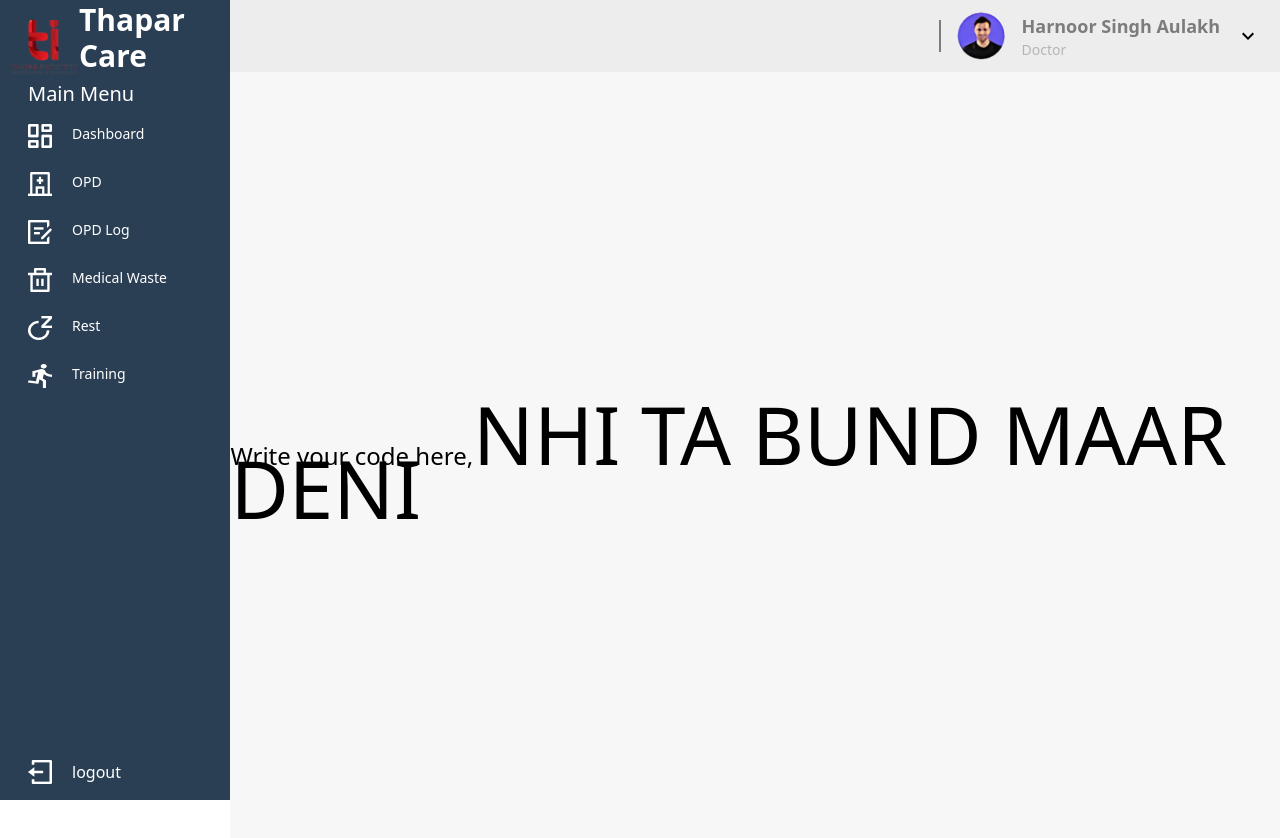
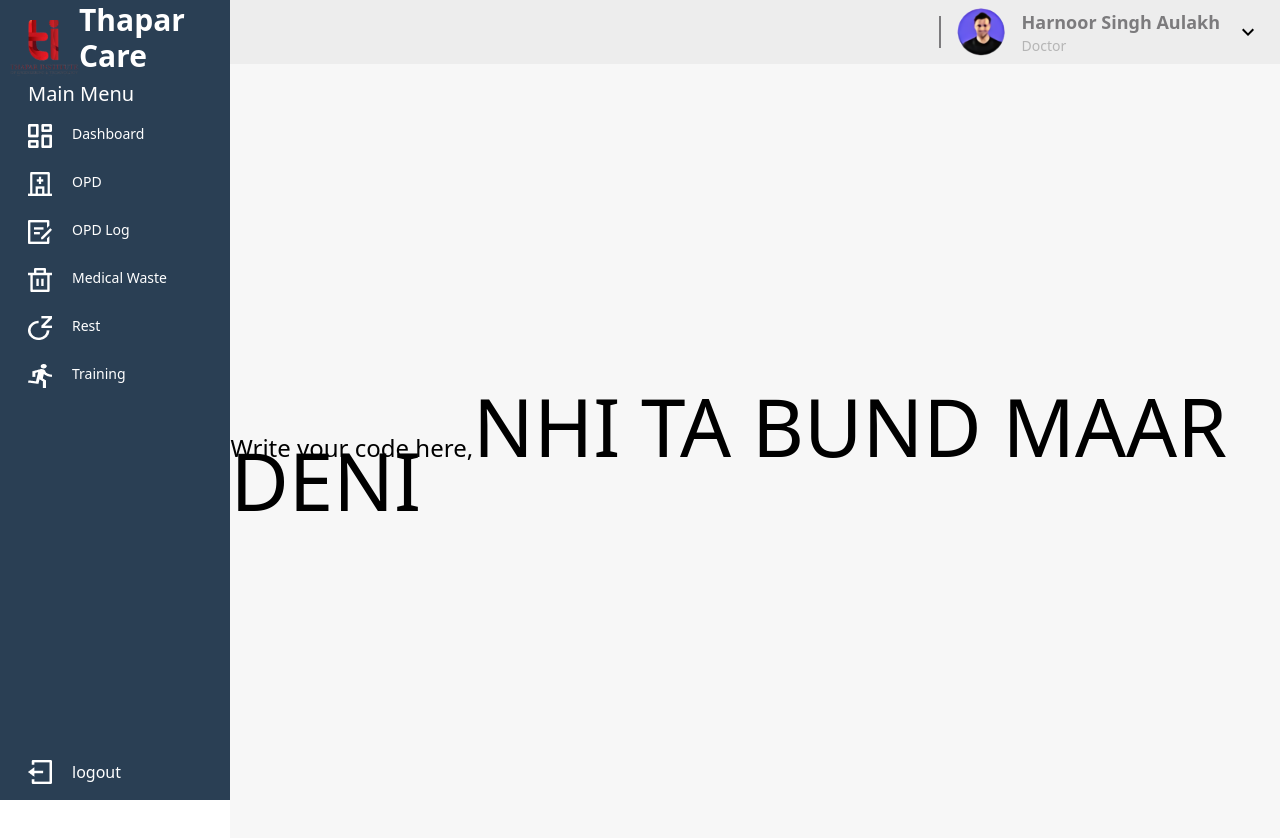
Before and after one commit to CodeWithLychee/capstone, a React (Vite) app in the folder frontend/: page /app in a window 1280 px wide. Shown: the top 838 px of the page. Built offline with nearby package versions, Linux system fonts and the light colour scheme.

Commit message:
bug fixed

```diff
--- a/frontend/src/components/Topbar.tsx
+++ b/frontend/src/components/Topbar.tsx
@@ -2,8 +2,8 @@ import { MdKeyboardArrowDown } from "react-icons/md";
 
 export default function Topbar() {
   return (
-    <div className="bg-[#ededed] h-[4.5rem] w-full shadow-md flex items-center">
-      <div className="flex flex-row items-center p-2 pr-5 gap-4 absolute right-0">
+    <div className="bg-[#ededed] h-[4rem] w-full shadow-md flex items-center">
+      <div className="flex flex-row items-center py-1 px-2 pr-5 gap-4 absolute right-0">
         <div className="bg-[#7C7B7D] w-[2px] h-[2rem]"></div>
         <img src="/dp.png" alt="" className="rounded-full w-[3rem] h-[3rem]"/>
         <div>
```
